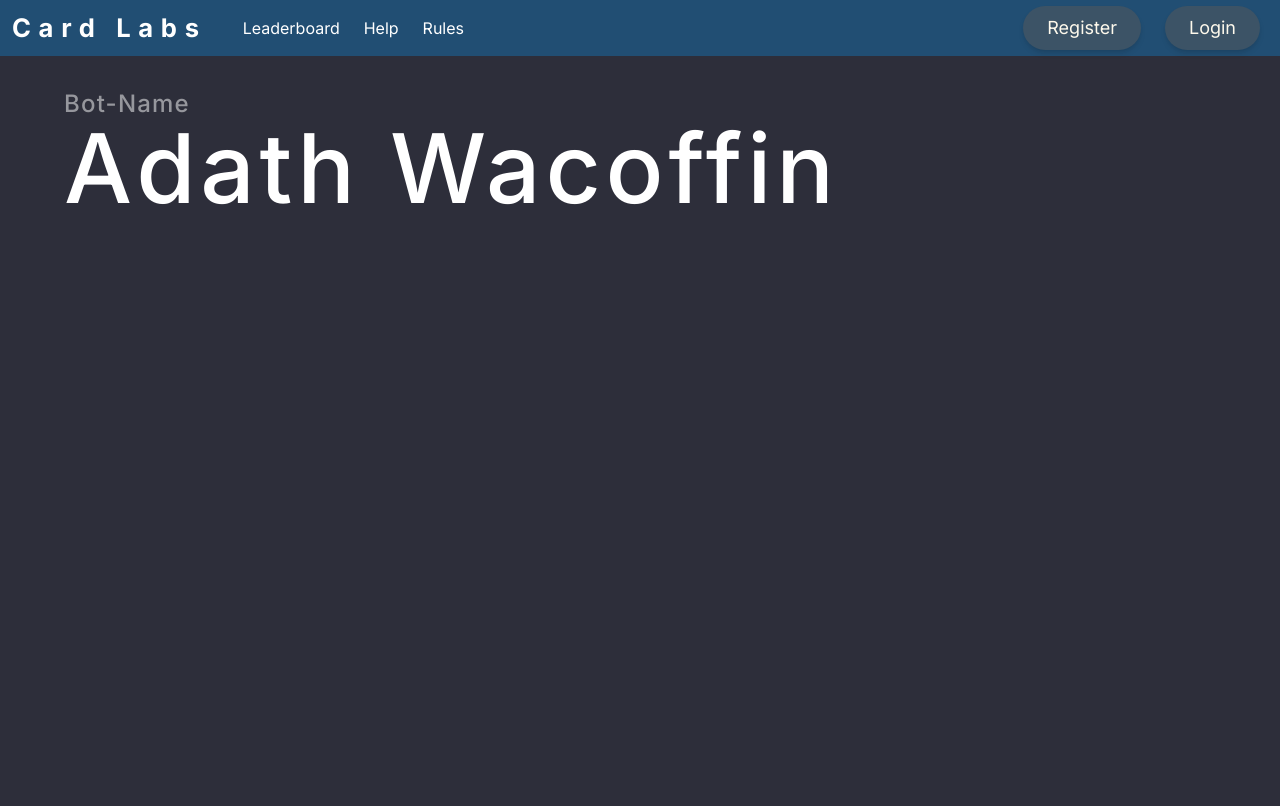
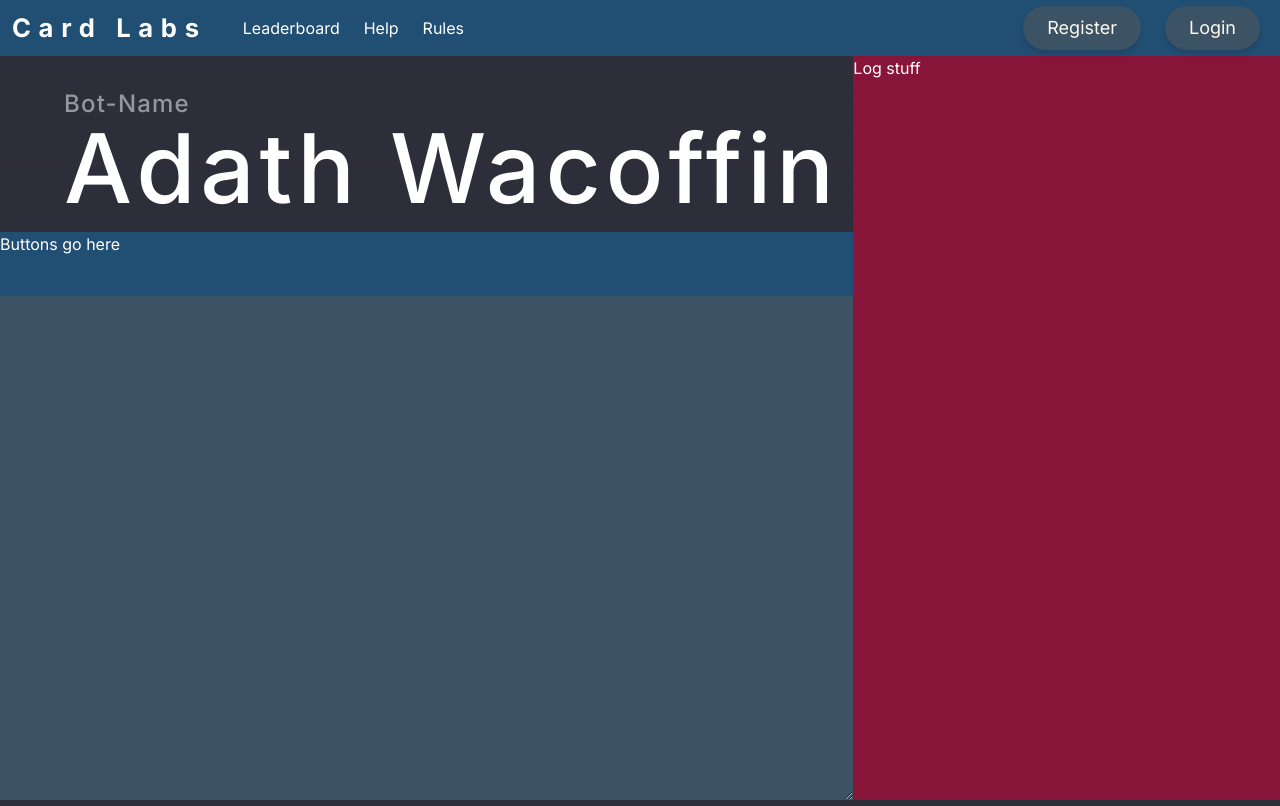
Before and after one commit to flofriday/CardLabs, a Next.js app in the folder frontend/: page /bot/editor in a window 1280 px wide. Built offline with nearby package versions, Linux system fonts and the light colour scheme; no server answers.

Commit message:
[#17] - added simple textbox to bot editor

```diff
--- a/frontend/app/bot/editor/page.tsx
+++ b/frontend/app/bot/editor/page.tsx
@@ -2,8 +2,15 @@ import LeftPageHeader from "@/app/components/leftPageHeader";
 
 export default function BotEditor(): JSX.Element {
   return (
-    <div className="w-full h-full">
+    <div className="w-full h-full flex">
       <LeftPageHeader title="Adath Wacoffin" subTitle="Bot-Name" />
+      <div className="h-full w-8/12">
+        <div className="bg-primary w-full mt-44 h-16">Buttons go here</div>
+        <div className="w-full h-[calc(100%_-_4rem_-_11rem)] bg-secondary">
+          <textarea className="h-full w-full bg-secondary p-3" />
+        </div>
+      </div>
+      <div className="h-full w-4/12 bg-accent">Log stuff</div>
     </div>
   );
 }
```
Also changed, not shown: 1 other file (tests, documents, lock files or other folders).
